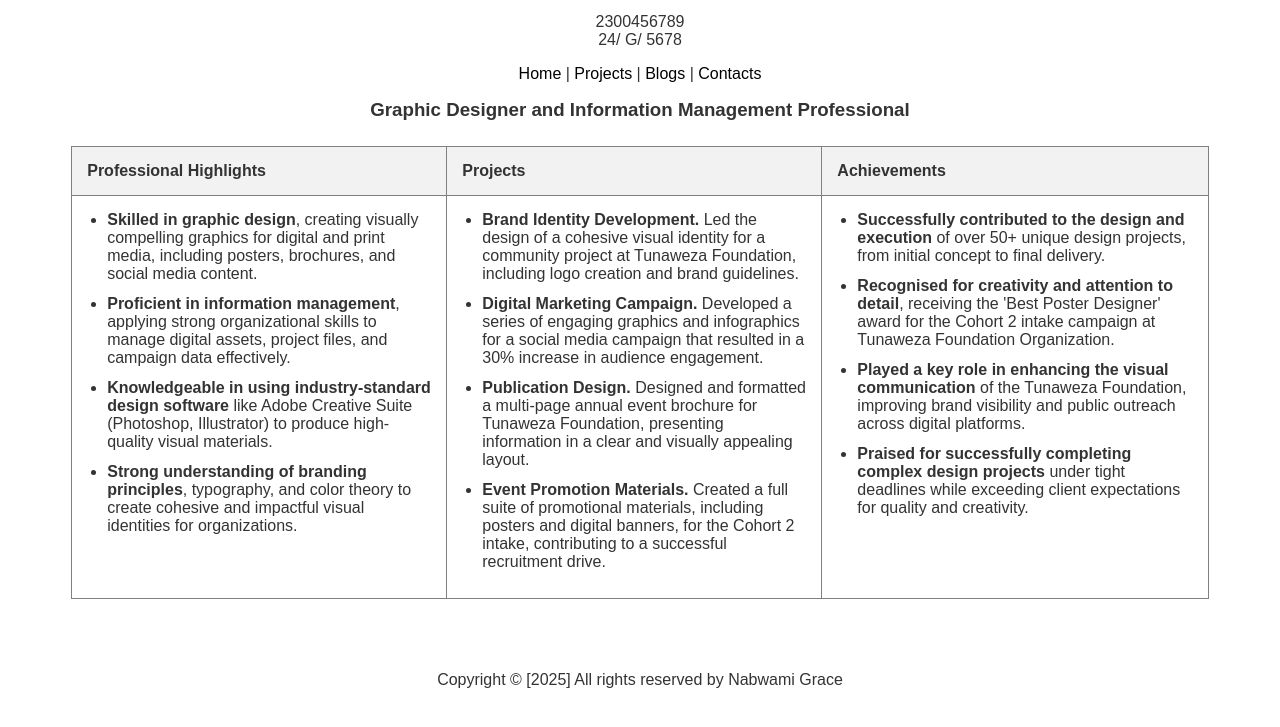
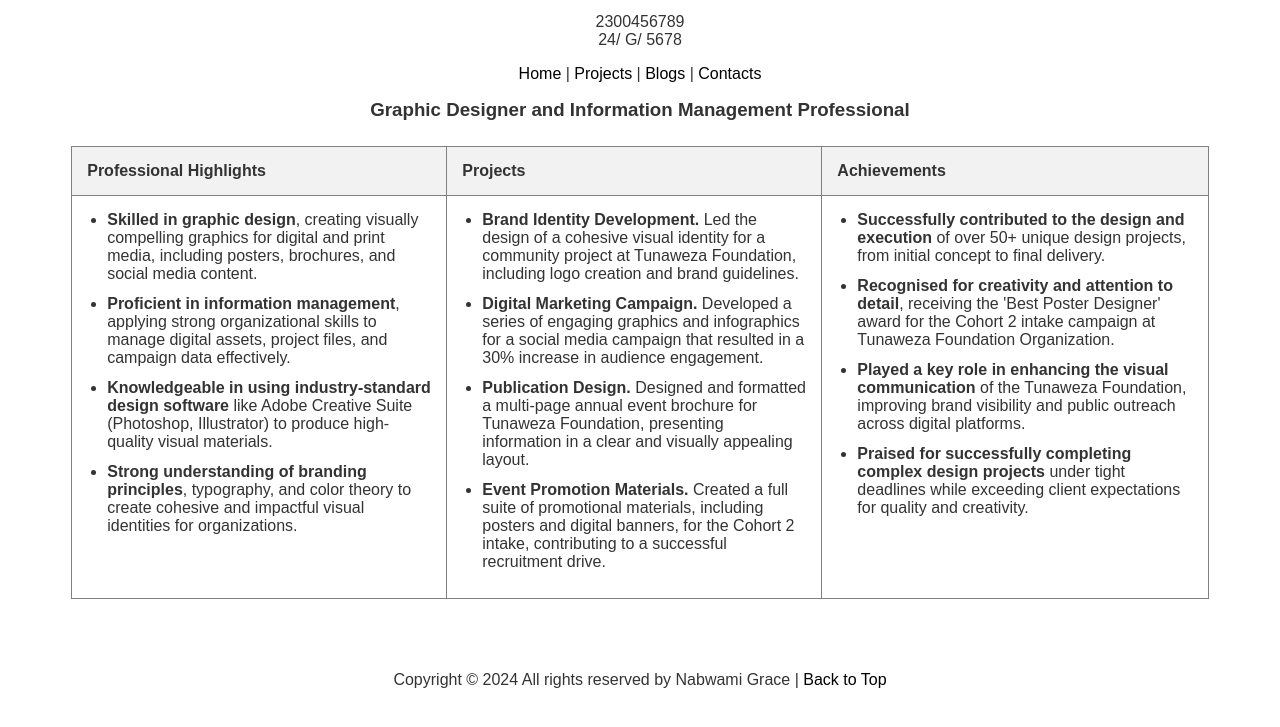
Before and after one commit to scof256/scof256.github.io, a plain HTML site: page index.html in a window 1280 px wide. Shown: the part 73-800 px from the top of the page. Drawn offline with Linux system fonts and the light colour scheme.

Commit message:
Update index.html

```diff
--- a/index.html
+++ b/index.html
@@ -46,10 +46,11 @@
 
     <!-- ============== HEADER ============== -->
     <div class="header-container">
-        <h1>NABWAMI GRACE</h1>
+        <!-- The id="top" allows the "Back to Top" link to work -->
+        <h1 id="top">NABWAMI GRACE</h1>
         <p>2300456789<br>24/ G/ 5678</p>
         <p>
-            <a href="#home">Home</a> |
+            <a href="#top">Home</a> |
             <a href="#main-content">Projects</a> |
             <a href="#">Blogs</a> |
             <a href="#">Contacts</a>
@@ -128,7 +129,7 @@
 
     <!-- ============== FOOTER ============== -->
     <div class="footer-container">
-        <p>Copyright © [2025] All rights reserved by Nabwami Grace</p>
+        <p>Copyright © 2024 All rights reserved by Nabwami Grace | <a href="#top">Back to Top</a></p>
     </div>
 
 </body>
```
